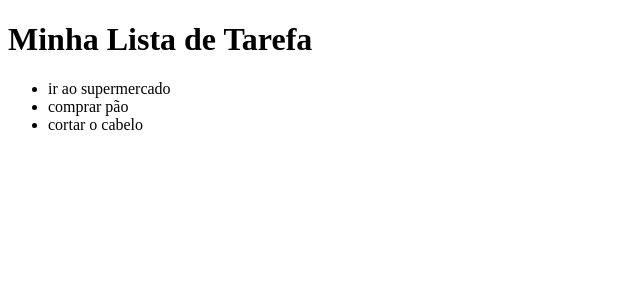
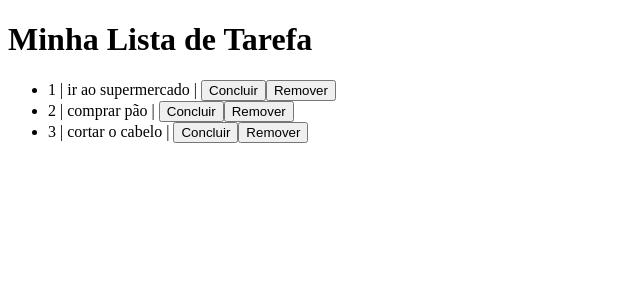
Before and after one commit to Cientista-Avogadro/todo, an Angular app: page / in a window 1280 px wide. Shown: the top 300 px of the page, without its empty margins (0-640 px from the left). Built offline with nearby package versions, Linux system fonts and the light colour scheme.

Commit message:
trabalhando com objectos complexos

```diff
--- a/src/app/app.component.html
+++ b/src/app/app.component.html
@@ -1,5 +1,8 @@
 <h1>{{ title }}</h1>
 
 <ul>
-  <li *ngFor="let todo of todos">{{ todo }}</li>
+  <li *ngFor="let todo of todos">
+    {{ todo.id }} | {{ todo.tile }} | <button>Concluir</button>
+    <button>Remover</button>
+  </li>
 </ul>
--- a/src/app/app.component.ts
+++ b/src/app/app.component.ts
@@ -1,4 +1,5 @@
 import { Component } from '@angular/core';
+import { Todo } from 'src/models/todo.model';
 
 @Component({
   selector: 'app-root',
@@ -6,12 +7,13 @@
   styleUrls: ['./app.component.css'],
 })
 export class AppComponent {
-  public todos: any[] = [];
+  public todos: Todo[] = [];
   public title: String = 'Minha Lista de Tarefa';
 
   constructor() {
-    this.todos.push('ir ao supermercado');
-    this.todos.push('comprar pão');
-    this.todos.push('cortar o cabelo');
+    this.todos.push(new Todo(1, 'ir ao supermercado', false));
+    this.todos.push(new Todo(2, 'comprar pão', false));
+    this.todos.push(new Todo(3, 'cortar o cabelo', false));
+    console.log(this.todos);
   }
 }
--- /dev/null
+++ b/src/models/todo.model.ts
@@ -0,0 +1,3 @@
+export class Todo {
+  constructor(public id: Number, public tile: String, public done: Boolean) {}
+}
```
